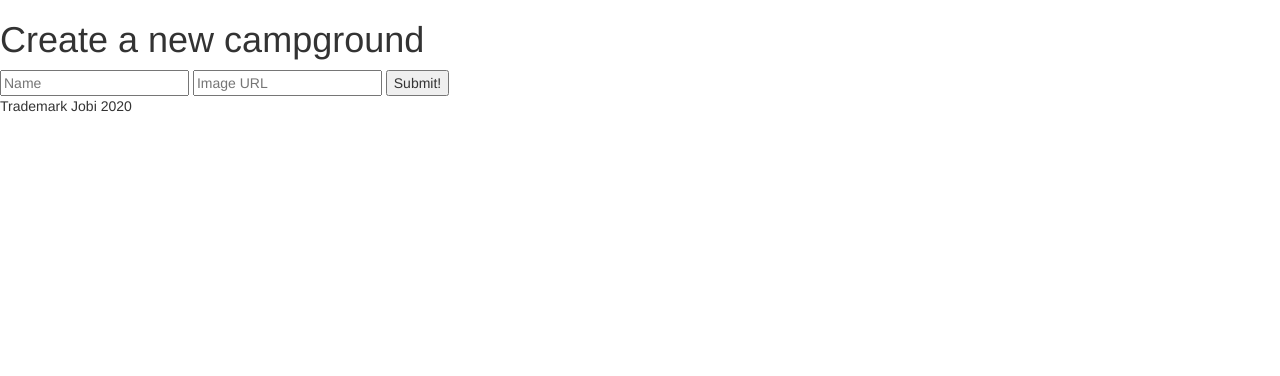
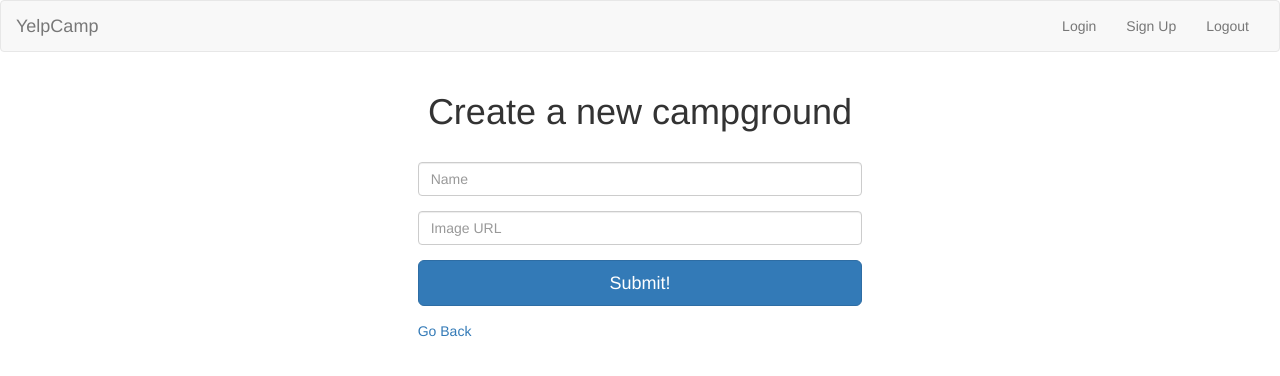
Before and after one commit to Jojohersh/webDeveloperBootcamp, a Node server app: page /campgrounds/new in a window 1280 px wide. Shown: the top 376 px of the page. Run offline with Node 20, Linux system fonts and the light colour scheme.

Commit message:
started adding styling to the yelp camp pages

```diff
--- a/SEC28-yelpCamp/views/campgrounds.ejs
+++ b/SEC28-yelpCamp/views/campgrounds.ejs
@@ -1,4 +1,5 @@
 <%- include("partials/header") %>
+
 
 <div class="container">
   <header class="jumbotron">
--- a/SEC28-yelpCamp/views/new.ejs
+++ b/SEC28-yelpCamp/views/new.ejs
@@ -1,8 +1,22 @@
 <%- include("partials/header") %>
-  <h1>Create a new campground</h1>
-  <form class="" action="/campgrounds" method="POST">
-    <input type="text" name="name" value="" placeholder="Name">
-    <input type="text" name="image" value="" placeholder="Image URL">
-    <button>Submit!</button>
-  </form>
+
+  <div class="container">
+
+    <div class="row">
+      <h1 class="text-center">Create a new campground</h1>
+      <div style="width: 38%; margin: 30px auto;">
+        <form class="" action="/campgrounds" method="POST">
+          <div class="form-group">
+          <input class="form-control" type="text" name="name" value="" placeholder="Name">
+          </div>
+          <div class="form-group">
+          <input class="form-control" type="text" name="image" value="" placeholder="Image URL">
+          </div>
+          <div class="form-group">
+          <button class="btn btn-lg btn-primary btn-block">Submit!</button>
+          </div>
+        </form>
+        <a href="/campgrounds">Go Back</a>
+      </div>
+  </div>
 <%- include("partials/footer") %>
--- a/SEC28-yelpCamp/views/partials/footer.ejs
+++ b/SEC28-yelpCamp/views/partials/footer.ejs
@@ -1,3 +1,2 @@
-  <p>Trademark Jobi 2020</p>
   </body>
 </html>
--- a/SEC28-yelpCamp/views/partials/header.ejs
+++ b/SEC28-yelpCamp/views/partials/header.ejs
@@ -6,3 +6,17 @@
     <title>YelpCamp</title>
   </head>
   <body>
+    <nav class="navbar navbar-default">
+      <div class="container-fluid">
+        <div class="navbar-header">
+          <a class="navbar-brand" href="/">YelpCamp</a>
+        </div>
+        <div class="collapse navbar-collapse">
+          <ul class="nav navbar-nav navbar-right">
+            <li><a href="/">Login</a></li>
+            <li><a href="/">Sign Up</a></li>
+            <li><a href="/">Logout</a></li>
+          </ul>
+        </div>
+      </div>
+    </nav>
```
